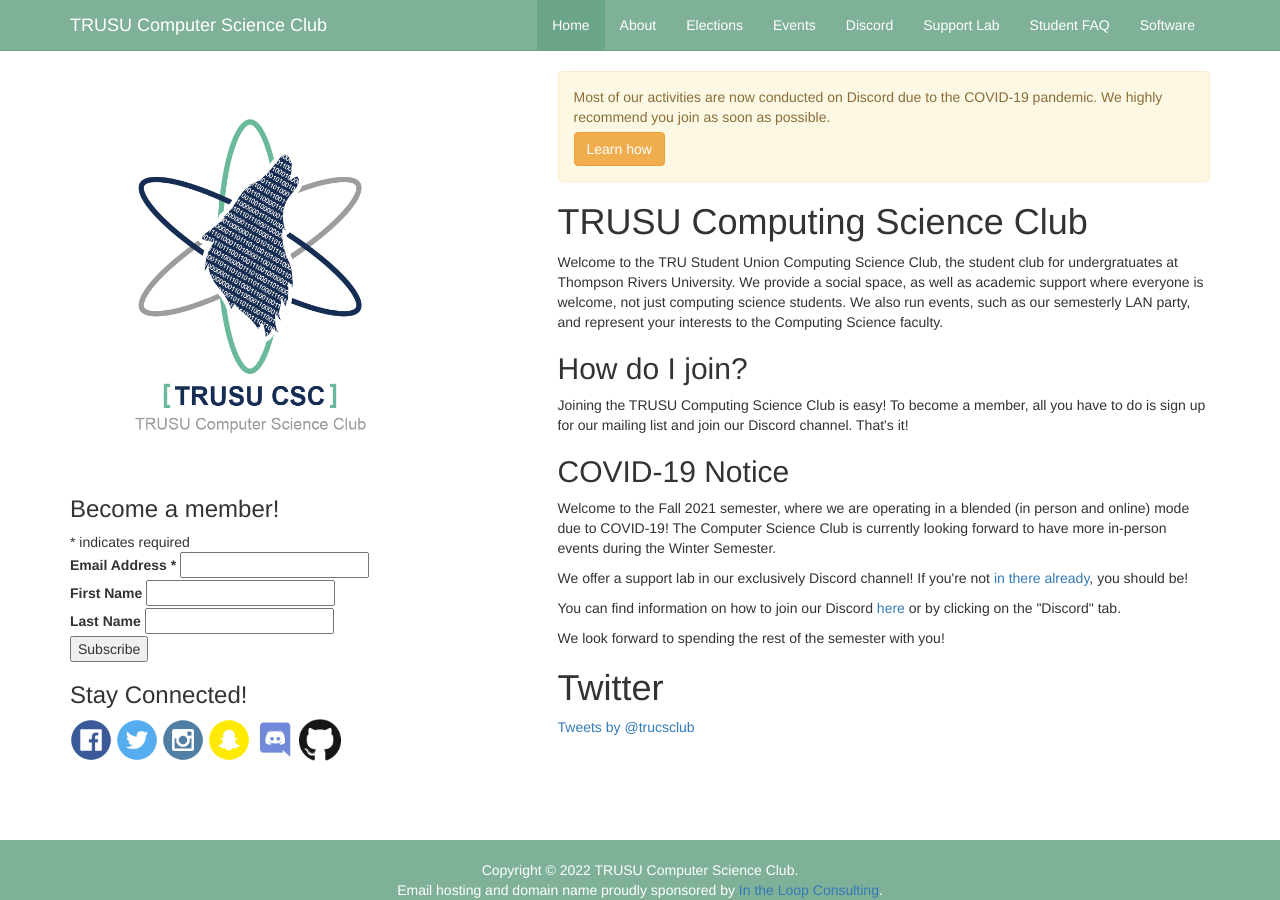
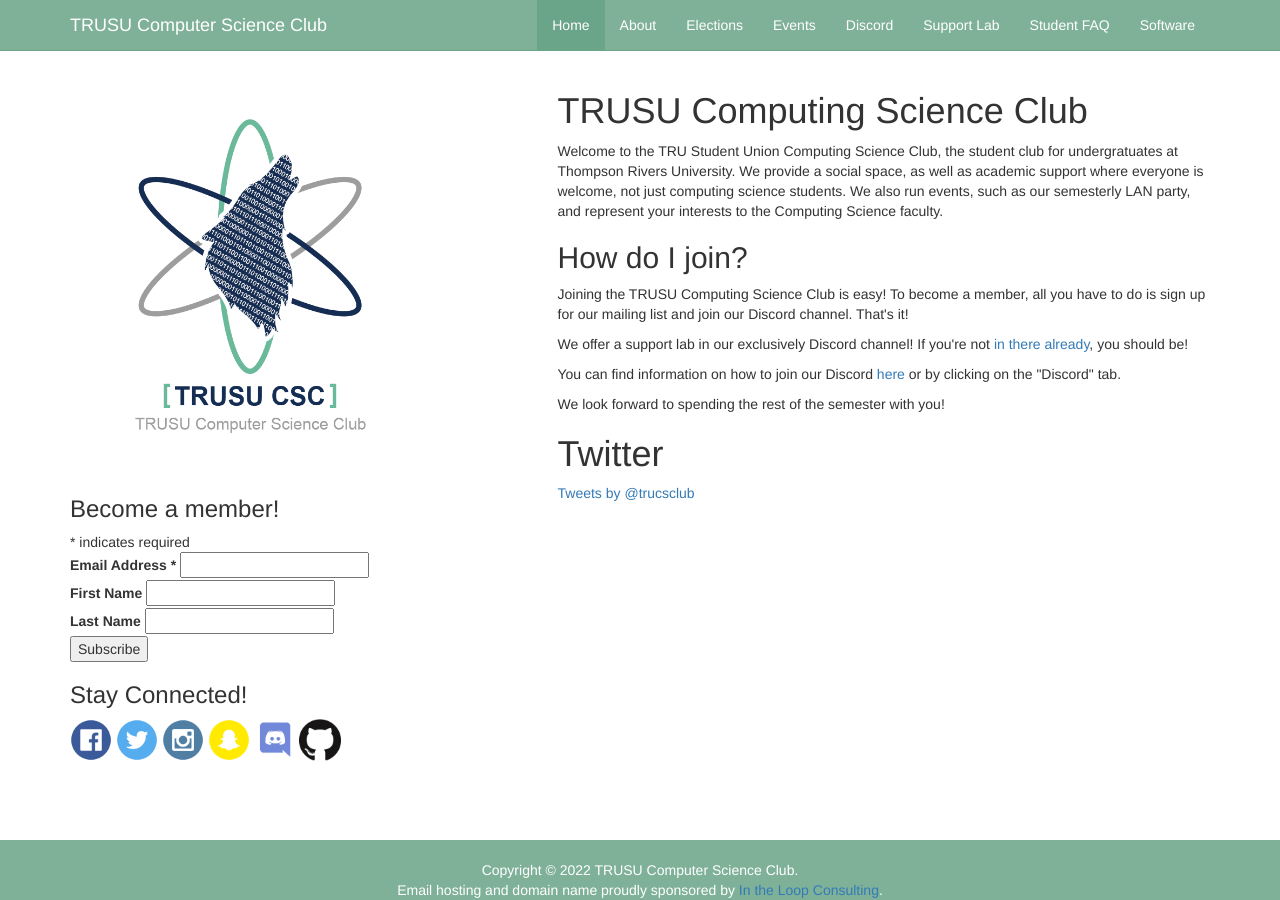
Before and after one commit to trucsclub/trucsclub.github.io, a Jekyll site: the page built from index.html, in a window 1280 px wide. Built offline with Jekyll 4.4.1, drawn with Linux system fonts in a browser that asks for light colours; nearby versions of some CDN libraries; comment, search, counter and statistics services are not loaded.

Commit message:
no need of covid19 notice

```diff
--- a/index.html
+++ b/index.html
@@ -3,13 +3,6 @@ layout: page
 title: Home
 active: home
 ---
-
-<div class="alert alert-warning">
-    <p>
-        Most of our activities are now conducted on Discord due to the COVID-19 pandemic. We highly recommend you join as soon as possible.
-    </p>
-    <a href="/discord/index.html" style="margin-top: 5px;" class="btn btn-warning">Learn how</a>
-</div>
 
 <h1>
     TRUSU Computing Science Club
@@ -27,14 +20,6 @@ active: home
     Joining the TRUSU Computing Science Club is easy! To become a member, all you have to do is sign up for our mailing list and join our Discord channel. That's it!
 </p>
 
-<h2>
-    COVID-19 Notice
-</h2>
-
-<p>
-    Welcome to the Fall 2021 semester, where we are operating in a blended (in person and online) mode due to COVID-19! The Computer Science Club is currently looking forward to have more in-person events during the Winter Semester.
-</p>
-
 <p>
     We offer a support lab in our exclusively Discord channel! If you're not <a href="/discord/index.html">in there already</a>, you should be!
 </p>
```
